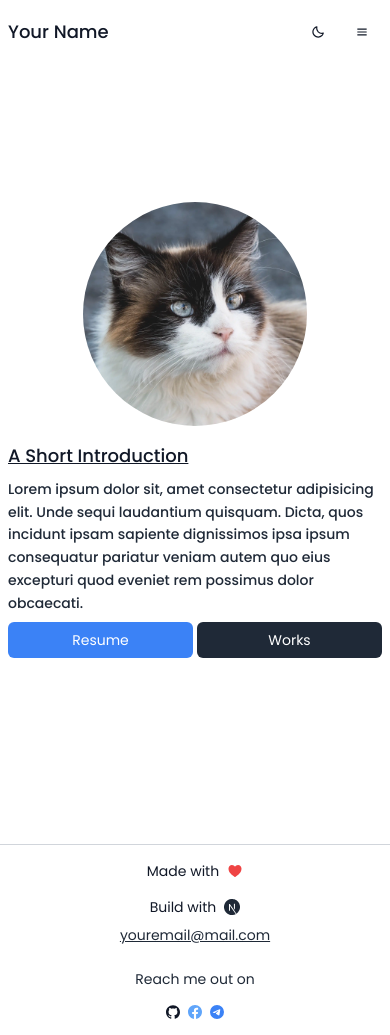
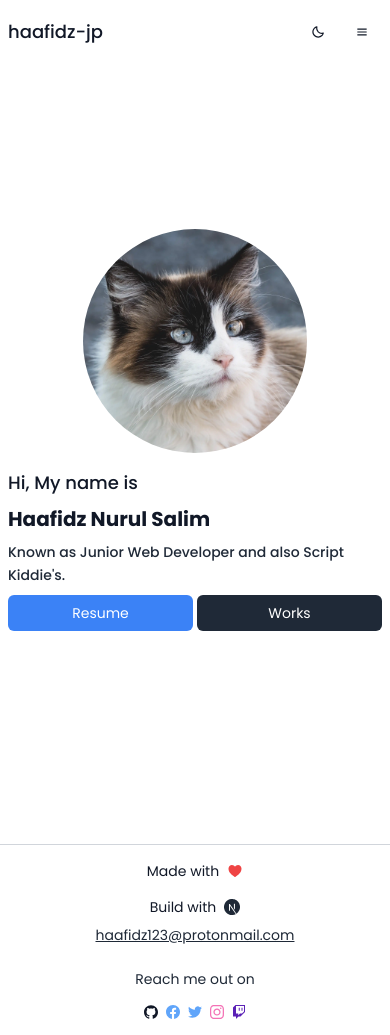
Before and after one commit to haafidz-jp/haafidz-portofolio, a Next.js app: page / in a window 390 px wide. Built offline with nearby package versions, Linux system fonts and the light colour scheme; what @badrap/bar-of-progress, @tailwindcss/typography would draw is missing.

Commit message:
update data

```diff
--- a/components/Footer/index.jsx
+++ b/components/Footer/index.jsx
@@ -1,13 +1,16 @@
-import { SiFacebook, SiGithub, SiNextDotJs, SiTelegram } from 'react-icons/si'
+import { SiFacebook, SiGithub, SiInstagram, SiTwitter, SiTwitch, SiNextDotJs, SiTelegram } from 'react-icons/si'
 import { Container } from '@/layouts'
 import { IoHeart } from 'react-icons/io5'
 
 // you can add another social media such as instagram, just dupllcate the component, and import the logo of the platform from react-icons
 // if you want to add icons, add Si on every platform name, as you can see above import, such as SiFacebook
-const yourEmailAddrress = 'youremail@mail.com'
-const yourGitHubLink = 'https://yourgithublink'
-const yourFacebookLink = 'https://yourfacebookname'
-const yourTelegramLink = 'https://yourtelegramlink'
+const yourEmailAddrress = 'haafidz123@protonmail.com'
+const yourGitHubLink = 'https://github.com/haafidz-jp/'
+const yourFacebookLink = 'https://facebook.com/haafidz.klc'
+const yourInstagramLink = 'https://instagram.com/haafidz.jp'
+const yourTwitterLink = 'https://twitter.com/haafidz-jp'
+const yourTwitchLink = 'https://www.twitch.tv/dookki373'
+// const yourTelegramLink = 'https://telegram.com/haafidz123'
 
 export default function Footer() {
   return (
@@ -37,9 +40,18 @@ export default function Footer() {
         <Link color='text-blue-400' href={yourFacebookLink}>
           <SiFacebook />
         </Link>
-        <Link color='text-blue-500' href={yourTelegramLink}>
+        <Link color='text-blue-400' href={yourTwitterLink}>
+          <SiTwitter />
+        </Link>
+        <Link color='text-pink-400' href={yourInstagramLink}>
+          <SiInstagram />
+        </Link>
+        <Link color='text-purple-800' href={yourTwitchLink}>
+          <SiTwitch />
+        </Link>
+        {/* <Link color='text-blue-500' href={yourTelegramLink}>
           <SiTelegram />
-        </Link>
+        </Link> */}
       </div>
     </Container>
   )
--- a/components/Header/index.jsx
+++ b/components/Header/index.jsx
@@ -60,7 +60,7 @@ export default function Header() {
     <Container header>
       <Link href='/'>
         <a className='text-lg sm:text-xl lg:text-2xl font-medium hover:text-blue-500 dark:hover:text-pink-500 text-gray-900 dark:text-gray-200'>
-          Your Name
+          haafidz-jp
         </a>
       </Link>
 
--- a/components/Typography/index.jsx
+++ b/components/Typography/index.jsx
@@ -1,6 +1,7 @@
 const Typo = ({
   children,
   Title = false,
+  Title2 = false,
   SubTitle = false,
   Heading = false,
   SubHeading = false,
@@ -22,8 +23,10 @@ const Typo = ({
 
   */
   return Title ? (
-    <h1 className='text-lg sm:text-xl lg:text-3xl font-medium mb-2 sm:mb-4 lg:mb-6 underline text-gray-900 dark:text-gray-200'>{children}</h1>
-  ) : SubTitle ? (
+    <h1 className='text-lg sm:text-xl lg:text-3xl font-medium mb-2 sm:mb-4 lg:mb-6 text-gray-900 dark:text-gray-200'>{children}</h1>
+  ) : Title2 ? (
+    <h1 className='text-xl sm:text-2xl lg:text-6xl font-bold mb-2 sm:mb-4 lg:mb-6 text-gray-900 dark:text-gray-200'>{children}</h1>
+  )  : SubTitle ? (
     <p
       className={`text-sm sm:text-base lg:text-lg w-full leading-relaxed font-medium text-gray-800 dark:text-gray-300 ${
         hasWidth ? 'md:w-9/12' : ''
--- a/pages/_app.js
+++ b/pages/_app.js
@@ -29,7 +29,7 @@ export default function MyApp({ Component, pageProps }) {
         <meta name='robots' content='index, follow' />
         <meta name='language' content='English' />
         <meta name='revisit-after' content='7 days' />
-        <meta name='author' content='Rizki Maulanna Citra' />
+        <meta name='author' content='Rizki Maulana Citra' />
         <meta name='publisher' content='vercel' />
       </Head>
       <Component {...pageProps} />
--- a/pages/index.jsx
+++ b/pages/index.jsx
@@ -10,7 +10,7 @@ import Head from 'next/head'
 let myButtons = [
   {
     text: 'Resume',
-    href: 'put your resume link here',
+    href: 'https://google.com',
     color: 'text-white bg-blue-500 hover:bg-blue-400 dark:bg-pink-500 dark:hover:bg-pink-400',
     isBlank: true,
   },
@@ -26,34 +26,16 @@ export default function Home() {
   return (
     <>
       <Head>
-        <meta name='keywords' content='rizkimcitra, Rizkimcitra, Rizki Maulana Citra,  portfolio, blogs, blog, portfolio' />
+        <meta name='keywords' content='haafidz-jp, Haafidz123, Haafidz Nurul Salim,  portfolio, blogs, blog, portfolio' />
         <meta name='robots' content='index, follow' />
         <meta name='language' content='English' />
         <meta name='revisit-after' content='7 days' />
-        <meta name='author' content='Rizki Maulanna Citra' />
+        <meta name='author' content='Haafidz Nurul Salim' />
         <meta
           name='description'
-          content="Hi, my Name is Rizki Maulana Citra, I'm a Front-end Developer based in Banten, Indonesia. I love about JavaScript world, and it's ecosystem including Front-end and Back-end, I'm also a student in Academy Information and Computer Management Serang, nice to meet you!"
+          content="Hi, my Name is Haafidz Nurul Salim, I'm a Junior Front-end Developer based in Bekasi, Indonesia. nice to meet you!"
         />
-
-        <meta property='og:type' content='website' />
-        <meta property='og:url' content='https://rizkimcitra.vercel.app/' />
-        <meta property='og:title' content='Rizki Maulana Citra | Homepage' />
-        <meta
-          property='og:description'
-          content="Hi, my Name is Rizki Maulana Citra, I'm a Front-end Developer based in Banten, Indonesia. I love about JavaScript world, and it's ecosystem including Front-end and Back-end, I'm currently studying in Academy Information and Computer Management Serang, nice to meet you!"
-        />
-        <meta property='og:image' content='https://rizkimcitra.vercel.app/og-image/homepage.png' />
-
-        <meta property='twitter:card' content='summary_large_image' />
-        <meta property='twitter:url' content='https://rizkimcitra.vercel.app/' />
-        <meta property='twitter:title' content='Rizki Maulana Citra | Homepage' />
-        <meta
-          property='twitter:description'
-          content="Hi, my Name is Rizki Maulana Citra, I'm a Front-end Developer based in Banten, Indonesia. I love about JavaScript world, and it's ecosystem including Front-end and Back-end, I'm currently studying in Academy Information and Computer Management Serang, nice to meet you!"
-        />
-        <meta property='twitter:image' content='https://rizkimcitra.vercel.app/og-image/homepage.png' />
-        <title>Rizki Maulana Citra | Homepage</title>
+        <title>Haafidz Nurul Salim | Homepage</title>
       </Head>
 
       <Layout>
@@ -62,19 +44,19 @@ export default function Home() {
           <Container grid>
             <Container gridItem>
               <img
-                title='Your Name'
+                title='Haafidz Nurul Salim'
                 className='w-3/5 sm:w-2/5 lg:w-1/2 rounded-full opacity-90 dark:opacity-75 hover:opacity-100 transition'
                 src='/profile.webp'
-                alt='Your Name'
+                alt='Haafidz Nurul Salim'
               />
             </Container>
 
             <Container gridItem>
               <div className='w-full'>
-                <Typo Title>A Short Introduction</Typo>
+                <Typo Title>Hi, My name is</Typo>
+                <Typo Title2>Haafidz Nurul Salim</Typo>
                 <Typo SubTitle hasWidth marginBot>
-                  Lorem ipsum dolor sit, amet consectetur adipisicing elit. Unde sequi laudantium quisquam. Dicta, quos incidunt ipsam sapiente
-                  dignissimos ipsa ipsum consequatur pariatur veniam autem quo eius excepturi quod eveniet rem possimus dolor obcaecati.
+                  Known as Junior Web Developer and also Script Kiddie's.
                 </Typo>
 
                 <div className='w-full lg:w-1/2 flex items-stretch space-x-1 sm:space-x-2'>
```
